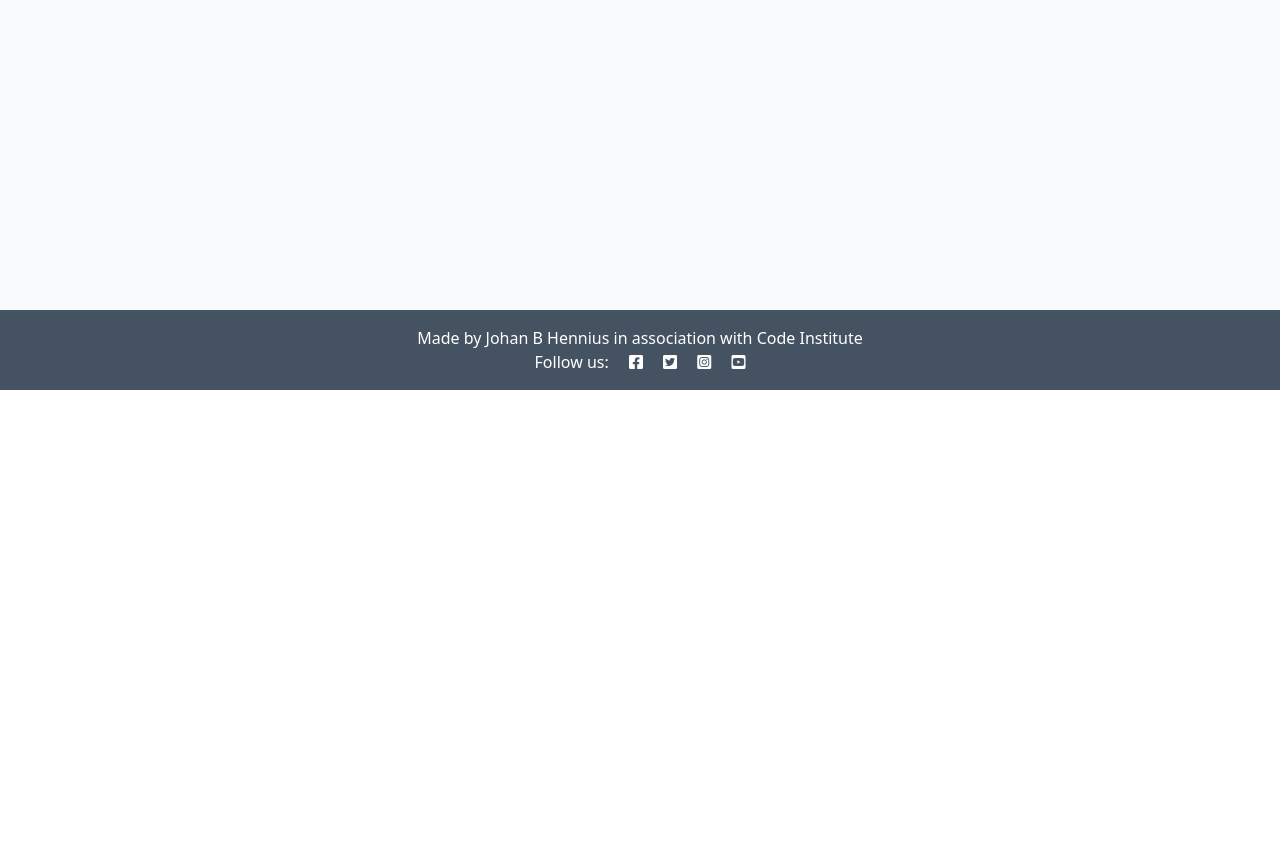
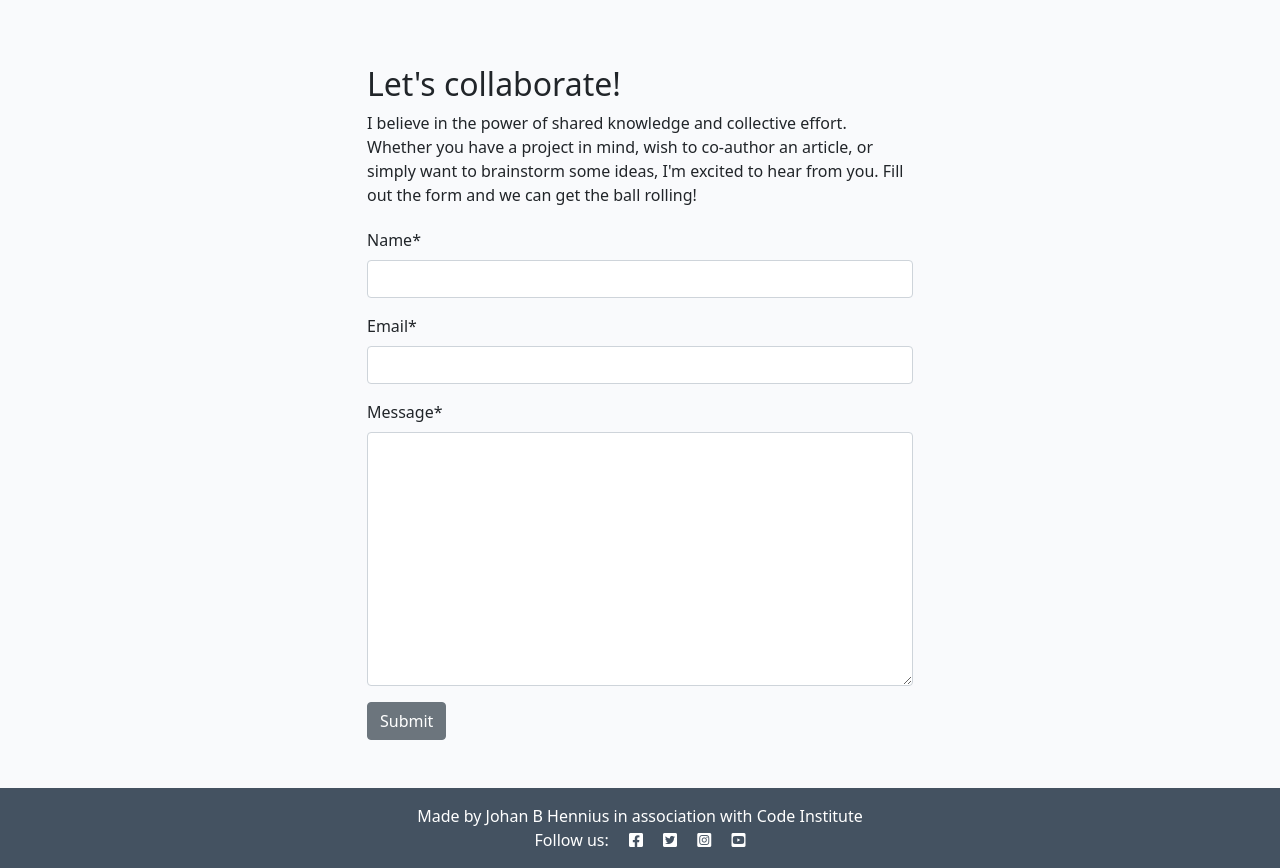
Before and after one commit to Johan-Hennius/first-django-blog, a Django app: page /about/about/ in a window 1280 px wide. Shown: the part 410-1278 px from the top of the page. Before the commit the page ends 800 px from the top, so only its background shows below. Run offline with Django 4.2, Linux system fonts and the light colour scheme; data that the repository does not hold is empty; some libraries are stand-ins or nearby versions.

Commit message:
Add contact form to about page

```diff
--- /dev/null
+++ b/about/forms.py
@@ -0,0 +1,9 @@
+from .models import CollaborateRequest
+from django import forms
+
+
+class CollaborateForm(forms.ModelForm):
+
+    class Meta:
+        model = CollaborateRequest
+        fields = ('name', 'email', 'message',)
--- a/about/models.py
+++ b/about/models.py
@@ -11,3 +11,13 @@ class About(models.Model):
 
     def __str__(self):
         return self.title
+
+
+class CollaborateRequest(models.Model):
+    name = models.CharField(max_length=200)
+    email = models.EmailField()
+    message = models.TextField()
+    read = models.BooleanField(default=False)
+
+    def __str__(self):
+        return f"Collaboration request from {self.name}"
--- a/about/templates/about/about.html
+++ b/about/templates/about/about.html
@@ -1,23 +1,43 @@
 {% extends 'base.html' %}
+{% load static %}
+{% load crispy_forms_tags %}
+
 {% block content %}
-{% load static %}
 <div class="container mt-5">
     <div class="row">
-        <div class="col-4 text-center">
+        <div class="col-12 col-md-4 text-center">
             <img src="{% static 'images/nobody.jpg' %}" width="75%">
         </div>
-        <div class="col-8">
-            <!-- Title goes between these h2 tags -->
+        <div class="col-12 col-md-8">
             <h2>{{ about.title }}</h2>
-            <!-- Content goes directly underneath this -->
-            {{ about.body | safe }}
+            {{ about.content | safe }}
         </div>
     </div>
     <div class="row">
         <div class="col text-right">
             <!-- Updated on field goes in here -->
+
             <p class="text-end"><em>Updated on: {{ about.updated_on }}</em></p>
         </div>
-      </div>
+    </div>
+    <div class="row justify-content-center">
+        <div class="col-12 col-md-6 my-5">
+            <h2>Let's collaborate!</h2>
+            <p>I believe in the power of shared knowledge and collective effort.
+                Whether you have a project in mind, wish to co-author
+                an article, or simply want to brainstorm some ideas,
+                I'm excited to hear from you. Fill out the form
+                and we can get the ball rolling!</p>
+
+            <!-- add your form here. Your submit button should
+                                have the classes of btn, btn-secondary -->
+
+            <form method="post" style="margin-top: 1.3em;">
+                {{ collaborate_request | crispy }}
+                {% csrf_token %}
+                <button type="submit" class="btn btn-secondary">Submit</button>
+            </form>
+        </div>
+    </div>
 </div>
 {% endblock content %}
--- a/about/views.py
+++ b/about/views.py
@@ -1,16 +1,19 @@
 from django.shortcuts import render, get_object_or_404
 from django.views import generic
 from .models import About
+from .forms import CollaborateForm
 
 # Create your views here.
 def about_me(request):
 
     about = About.objects.all().order_by('-updated_on').first()
+    collaborate_request = CollaborateForm()
 
     return render (
         request,
         "about/about.html",
         {
-            "about": about
+            "about": about,
+            "collaborate_request": collaborate_request,
         }
     )
--- a/blog/views.py
+++ b/blog/views.py
@@ -50,6 +50,9 @@ def post_detail(request, slug):
     )
 
 
+
+
+
 class PostList(generic.ListView):
     queryset = Post.objects.filter(status=1)
     template_name = "blog/index.html"
```
Also changed, not shown: about/admin.py (+7 -1 lines), about/migrations/0002_collaboraterequest.py (added), blog/forms.py (line endings or trailing spaces).
